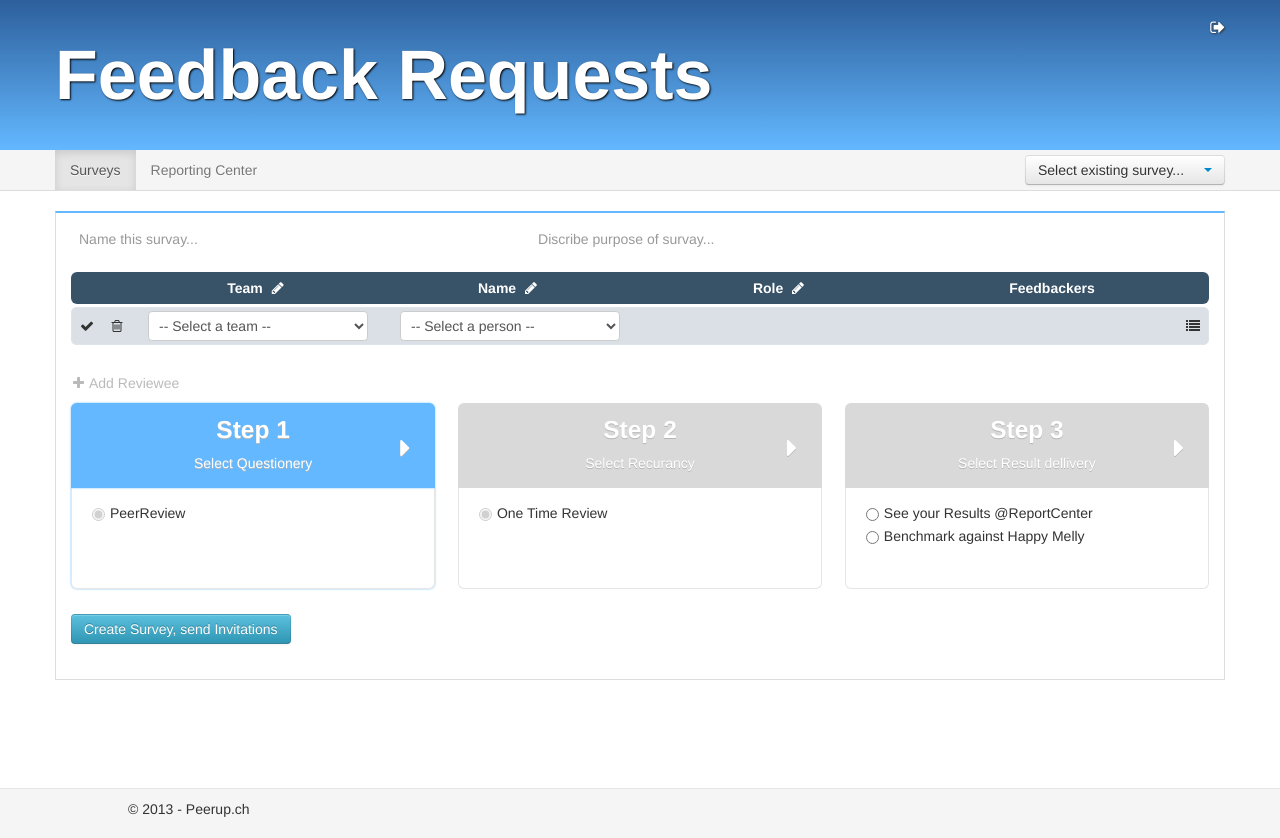
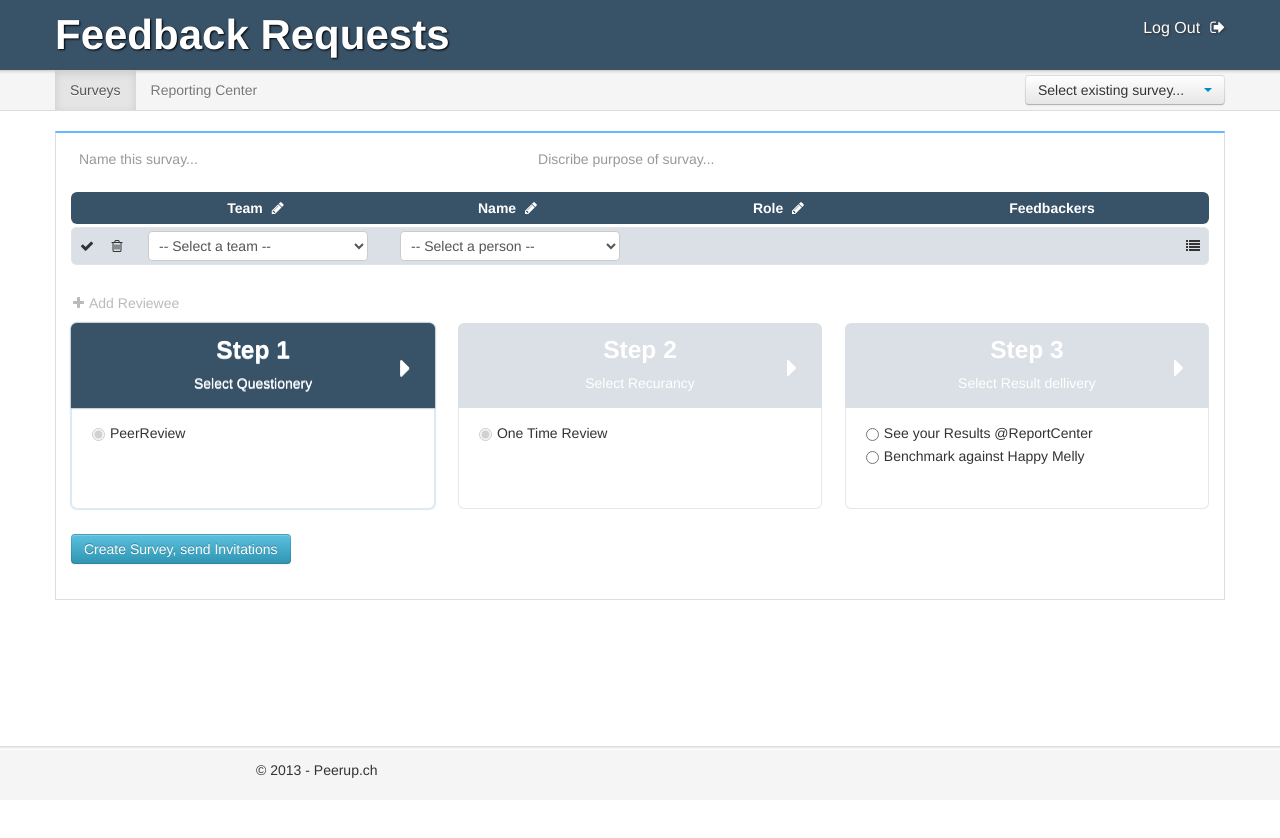
Before and after one commit to merrick1988/PeerReview, a plain HTML site: page index.html in a window 1280 px wide. After the commit the page ends 800 px from the top, so only its background shows below. Drawn offline with Linux system fonts and the light colour scheme.

Commit message:
change colors

```diff
--- a/Scripts/controllers/admin/administrateController.js
+++ b/Scripts/controllers/admin/administrateController.js
@@ -32,12 +32,10 @@
             };
 
             $scope.saveReview = function(index){
-                console.log($scope.selectedReview)
                 $scope.selectedReview.editMode = false;
                 $scope.reviewees[index] = $scope.selectedReview;
                 $scope.selectedReview = null;
                 $scope.editMode = false;
-                console.log( $scope.reviewees)
             };
 
             $scope.GetFeedbackers = function(){
--- a/Styles/main.css
+++ b/Styles/main.css
@@ -7,15 +7,27 @@ body {
 
 .blue-line {
     padding: 0;
-    height: 150px;
-    background: linear-gradient(0deg, #63B8FF 0%,  #2D5F9C 100%);
+    height: 70px;
+    background: linear-gradient(0deg, #385268 0%,  #385268 100%);
+}
+header{
+    position: relative;
+}
+.blue-line:after {
+    content: "";
+    bottom: -4px;
+    position: absolute;
+    width: 100%;
+    height: 4px;
+    display: block;
+    background: url("../images/section-header-bg.png");
 }
 .blue-line h1, .blue-line h1 a{
     margin: 0;
-    line-height: 150px;
+    line-height: 70px;
     float: left;
     color: #fff;
-    font-size: 70px;
+    font-size: 42px;
     text-decoration: none;
     margin: 0;
     text-shadow: 1px 1px 2px #000;
@@ -390,15 +402,26 @@ body {
 }
 /*   Footer   */
 footer {
-    padding: 10px 10%;
+    padding: 10px 20%;
     margin-top: 70px;
-    border-top: 1px solid #e5e5e5;
     background-color: #f5f5f5;
     height:50px;
     margin-top: -52px;
     width:100%;
     box-sizing: border-box;
     -moz-box-sizing: border-box;
+    position: absolute;
+    bottom: 0;
+}
+footer:before {
+    content: "";
+    top: -4px;
+    left: 0;
+    position: absolute;
+    width: 100%;
+    height: 4px;
+    display: block;
+    background: url("../images/section-header-bg.png");
 }
 /*  forms */
 select {
@@ -569,11 +592,11 @@ button[type="submit"] {
     position: relative;
 }
 .step-nav .step-header{
-    background: #d9d9d9;
+    background: #dae0e5;
     border-radius: 6px 6px 0 0;
     text-align:center;
     color: #fff;
-    text-shadow: 0 1px 0 #B5B5B5;
+    text-shadow: 0 1px 0 #dae0e5;
     padding: 15px 0;
     position: relative;
 }
@@ -582,8 +605,8 @@ button[type="submit"] {
     margin-top: 0;
 }
 .step-nav .step.active .step-header{
-    background:  #63B8FF;
-    box-shadow: 0 0 2px #63B8FF;
+    background:  #385268 ;
+    box-shadow: 0 0 2px #385268;
 }
 .step-nav .step.active .step-content{
     box-shadow: 0 0 2px #63B8FF;
--- a/Styles/modal.css
+++ b/Styles/modal.css
@@ -1,7 +1,7 @@
 /*  modal  */
 .modal{
     border-radius: 0;
-    border-top: 2px solid #63B8FF;
+    border-top: 2px solid #385268;
 }
 .modal-header{
     padding: 0 10px;
@@ -62,16 +62,16 @@
     position: relative;
     margin: 10px;
     border: 1px solid #ccc;
-    border-top: 2px solid #63B8FF;
+    border-top: 2px solid #385268;
     box-sizing: border-box;
     box-shadow: 0 1px 2px #363636;
 }
 .selected.team, .selected-person.selected{
-    border: 4px solid #63B8FF;
+    border: 4px solid #385268;
 }
 .selected.person{
-    font-weight: bold;
-    color: #63B8FF;
+    font-weight: 800;
+    color: #385268;
 }
 .disabled.person{
     opacity: 0.5;
@@ -80,7 +80,7 @@
     cursor: pointer;
 }
 .team .team-header{
-    background: #eee;
+    background: #dae0e5;
     text-align: center;
     font-weight: bold;
     cursor: pointer;
@@ -95,8 +95,9 @@
     text-align: center;
 }
 .selected-person{
+    background: #dae0e5;
     border: 1px solid #ccc;
-    border-top: 2px solid #63B8FF;
+    border-top: 2px solid #385268;
     padding-left: 10px;
     margin: 10px;
     box-shadow: 0 1px 2px #363636;
--- a/View/Admin/Survey/index.html
+++ b/View/Admin/Survey/index.html
@@ -38,7 +38,7 @@
                         </select>
                         <span ng-show="!reviewee.editMode">{{reviewee.person.FullName}}</span>
                     <td>
-                        <span>{{selectedReview.person.Role}}</span>
+                        <span>{{reviewee.person.Role}}</span>
                     </td>
                     <td class="feedbackers"><span>{{reviewee.feedbackers}}</span></td>
                     <td class="td-icon"><i class="icon-list" ng-show="reviewee.editMode" ng-click="GetFeedbackers()"></i></td>
--- a/index.html
+++ b/index.html
@@ -16,7 +16,7 @@
             <div class="logo container">
                 <h1><a href="#">Feedback Requests</a></h1>
                 <div class="log-off">
-                    <a href="Log Out"></a>
+                    <a href="">Log Out</a>
                 </div>
             </div>
         </div>
```
Also changed, not shown: images/section-header-bg.png (added).
